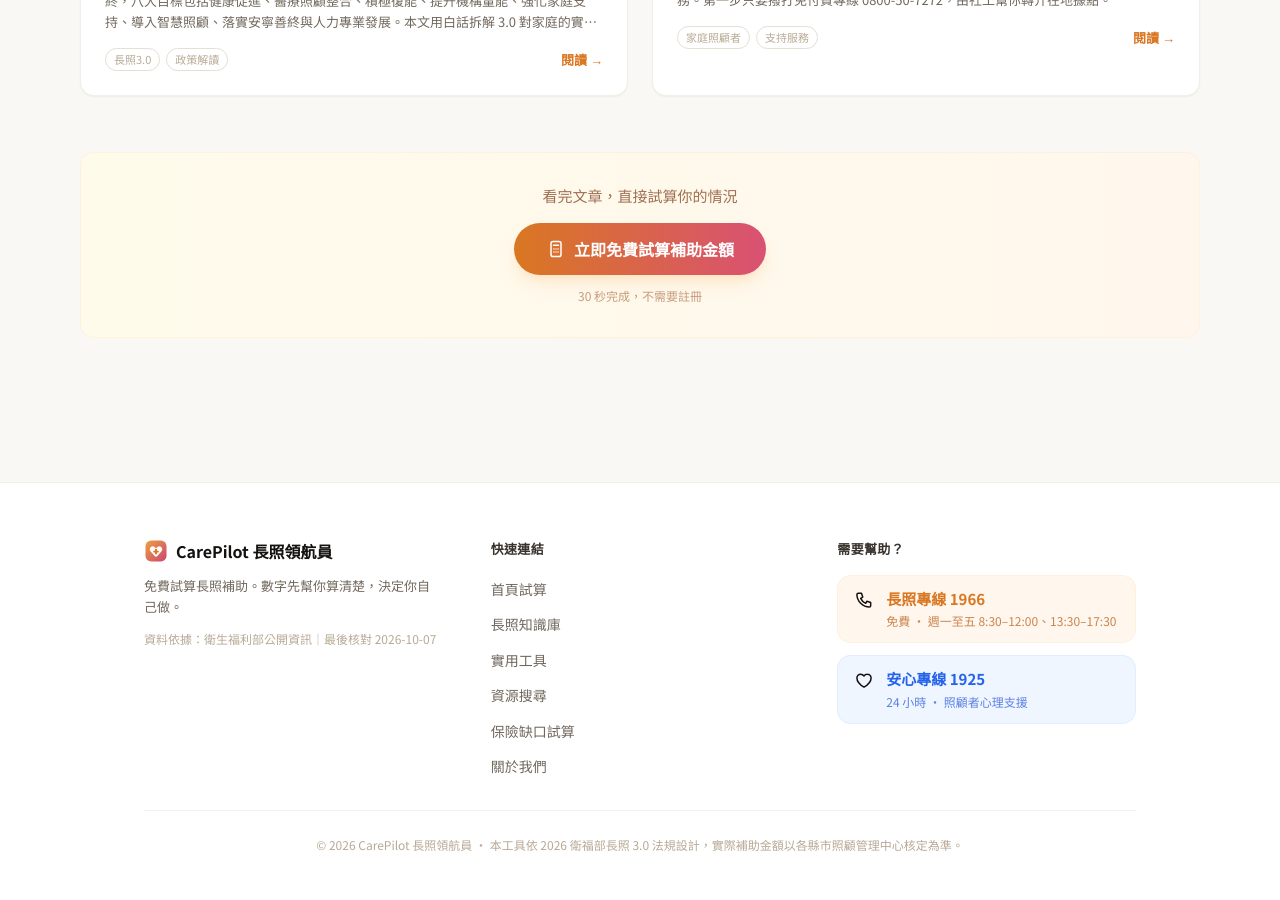
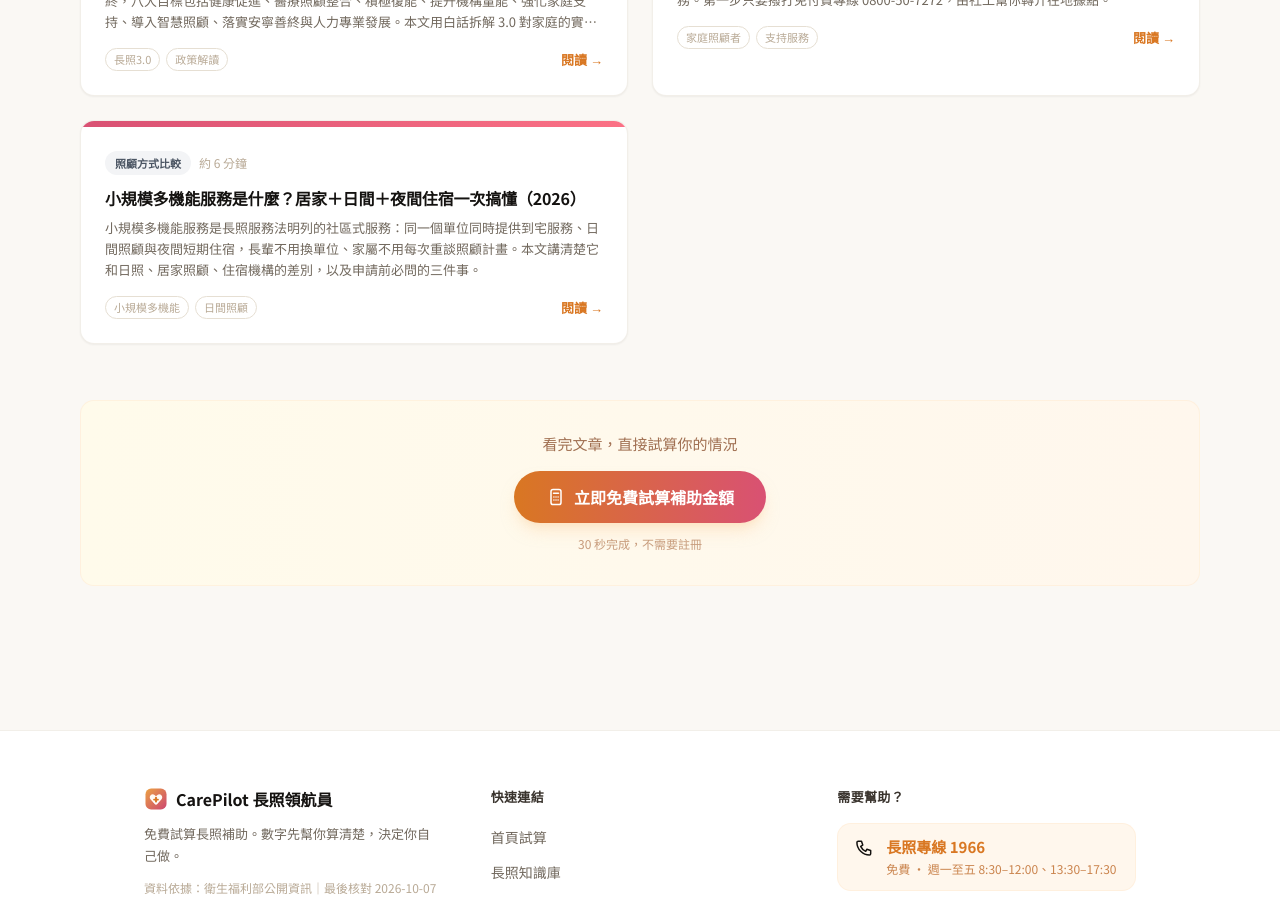
Before and after one commit to lalawgwg99/care-calculator, a Next.js app: page /blog in a window 1280 px wide. Shown: the part 2600-3500 px from the top of the page. Built offline with nearby package versions, Linux system fonts and the light colour scheme; no server answers.

Commit message:
新增小規模多機能服務專文（法源定位＋三模式對照＋四情境＋申請三問，費用／名額標待核實）

```diff
--- a/constants/blogPosts.ts
+++ b/constants/blogPosts.ts
@@ -1190,6 +1190,69 @@ export const BLOG_POSTS: BlogPost[] = [
     relatedToolHref: "/tools/burnout-check",
     relatedToolLabel: "照顧者倦怠檢測：先測自己的負荷程度",
   },
+  // ─── 19 ────────────────────────────────────────────────────────────────────
+  {
+    slug: "small-scale-multifunctional-services-guide",
+    title: "小規模多機能服務是什麼？居家＋日間＋夜間住宿一次搞懂（2026）",
+    description:
+      "小規模多機能服務是長照服務法明列的社區式服務：同一個單位同時提供到宅服務、日間照顧與夜間短期住宿，長輩不用換單位、家屬不用每次重談照顧計畫。本文講清楚它和日照、居家照顧、住宿機構的差別，以及申請前必問的三件事。",
+    keywords: [
+      "小規模多機能服務", "小規模多機能", "社區式長照服務",
+      "日間照顧 夜間住宿", "長照服務法第9條", "長照照顧方式比較",
+    ],
+    publishedAt: "2026-10-29",
+    updatedAt: "2026-10-29",
+    readingMinutes: 6,
+    category: "照顧方式比較",
+    tags: ["小規模多機能", "日間照顧", "社區照顧", "申請攻略"],
+    content: [
+      { type: "p", text: "多數家庭選長照服務時，以為只有三種答案：請人到家裡、日間送去中心、住進機構。但還有一種「混搭型」答案：小規模多機能服務。它的核心概念只有一句話——同一個單位，依長輩當天、當週的狀況，在「到宅、日間、夜間短期住宿」三種模式之間彈性切換，不用換單位、不用換照顧團隊。" },
+      { type: "h2", text: "一、先定位：它是法律明列的社區式服務，不是機構" },
+      { type: "p", text: "依《長期照顧服務法》第 9 條，長照服務按提供方式分為居家式、社區式、住宿機構式、家庭照顧者支持服務等；其中社區式服務包括日間照顧、家庭托顧、臨時住宿、團體家屋，以及小規模多機能服務。關鍵在「社區式」三個字：長輩晚上原則上還是回家住、留在熟悉的社區，不是住進機構。" },
+      { type: "h2", text: "二、三種模式，同一單位包辦" },
+      { type: "table", headers: ["模式", "白話意思", "解決什麼痛點"], rows: [
+        ["到宅服務", "照顧人員到長輩家裡服務：身體照顧、日常生活協助", "長輩行動不便出門困難、或家人希望長輩留在家裡的日子"],
+        ["日間照顧", "白天把長輩送到據點：用餐、活動、復健、社交，晚上回家", "家屬白天要上班，長輩白天需要有人看顧與陪伴"],
+        ["夜間短期住宿", "有需要時在據點過夜幾天，再回家", "家屬臨時出差、生病、需要連續休息，找不到代班人手的日子"],
+      ]},
+      { type: "p", text: "三種模式由同一單位、同一批照顧人員接手，帶來兩個實際好處。第一，長輩不用反覆適應新環境、新面孔，對失智長輩尤其重要；第二，家屬不用在不同單位之間重複交代病況、用藥與生活習慣，照顧計畫由同一個團隊連貫執行。" },
+      { type: "h2", text: "三、和另外三種方式比，差別在哪？" },
+      { type: "table", headers: ["照顧方式", "晚上住哪", "彈性", "最適合誰"], rows: [
+        ["居家照顧（居服員到宅）", "家裡", "按排定的時段到宅", "中度以下失能、家人夜間能在家、希望長輩完全留在家裡"],
+        ["日間照顧中心", "家裡", "固定白天時段", "白天需要看顧、晚上家人能接手，長輩喜歡團體活動"],
+        ["小規模多機能服務", "家裡為主，必要時據點過夜", "三種模式可依需求切換", "需求會變動的家庭：平常白天送據點、偶爾需要過夜代班"],
+        ["住宿機構", "機構", "24 小時全日照顧", "重度失能、夜間醫療照護需求高、家中無人可輪班"],
+      ]},
+      { type: "tip", text: "一句話分辨：日照中心是「白天固定去一個地方」；小規模多機能是「一個單位，三種用法隨需求切換」。如果你家每個月總有幾天特別難排（出差、回診、家人病倒），多機能的彈性就是它的價值所在。" },
+      { type: "h2", text: "四、四種常見情境，各走哪一條路" },
+      { type: "ol", items: [
+        "上班族家庭（白天沒人在家，偶爾要出差）：平常走日間模式，家屬出差那幾天切夜間短期住宿，同一單位接手，不用臨時找機構床位。",
+        "失智長輩（白天需要活動刺激、夜間偶爾遊走）：白天在據點參與活動、維持作息；家屬需要連續休息時，用短期住宿補上夜間空缺。",
+        "術後過渡期（出院後還沒穩定）：先以到宅＋日間搭配復健，等狀況穩定再逐步減少服務頻率，不用一次就決定住不住機構。",
+        "家屬臨時有事（生病、家中有急事）：原本就有配合的單位，直接問能不能排幾天夜間住宿，比臨時到處問床位快得多。",
+      ]},
+      { type: "h2", text: "五、申請流程與申請前必問的三件事" },
+      { type: "p", text: "申請走一般長照流程：撥打 1966，由各縣市長期照顧管理中心派員到府評估 CMS 等級、核定照顧計畫；再由照管中心或個管師依計畫媒合服務單位。因為小規模多機能屬於社區式服務的一種，實際能不能用，取決於你所在縣市有沒有這類單位承接——不是每個縣市、每個鄉鎮都有，申請前務必先問清楚。" },
+      { type: "ol", items: [
+        "問照管中心：我這個縣市／鄉鎮，有沒有小規模多機能服務單位？名額與排隊狀況如何？",
+        "問單位本身：三種模式各自怎麼收費、自付比例與給付方式如何計算？夜間短期住宿最長可連住幾天、要提前多久預約？",
+        "問自己：長輩夜間的醫療照護需求高不高？如果需要 24 小時醫療照護，應請照管中心重新評估是否改走住宿機構或居家護理，不要硬套多機能模式。",
+      ]},
+      { type: "warning", text: "費用與給付方式各縣市、各單位不同，官方公開資料未明載統一數字，本文不寫金額；實際金額以照管中心核定與服務單位公告為準。各縣市小規模多機能單位的分布與名額，亦以各縣市照管中心最新公告為準（待核實）。" },
+      { type: "h2", text: "六、一句話總結" },
+      { type: "p", text: "小規模多機能服務適合「需求會變動」的家庭：平常白天送據點、偶爾需要過夜代班，由同一單位接手，不用每次換地方、換人、重談計畫。申請前先打 1966 評估，再問照管中心你家附近有沒有這類單位、怎麼收費，兩通電話就能確認這條路走不走得通。" },
+      { type: "info", text: "本文法源依據：《長期照顧服務法》第 9 條（社區式服務包括日間照顧、家庭托顧、臨時住宿、團體家屋、小規模多機能服務）；三模式整合概念參考公開報導對小規模多機能中心的說明（白天照顧、短期住宿與緊急支援由同一單位提供）。費用、給付方式、各縣市單位分布與名額未在官方公開資料明載，標示待核實，實際以照管中心核定與單位公告為準。" },
+    ],
+    faq: [
+      { q: "小規模多機能服務到底是什麼？", a: "它是長照服務法規定的社區式服務之一：同一個單位同時提供到宅服務、日間照顧與夜間短期住宿，依長輩需求彈性切換。長輩晚上原則上回家住、留在社區，不是住進機構。" },
+      { q: "小規模多機能和日間照顧中心有什麼不同？", a: "日照中心是白天固定去一個地方、晚上回家；小規模多機能除了日間模式，還能在有需要時切換到宅服務或夜間短期住宿，由同一單位、同一批人接手，不用換單位重談計畫。" },
+      { q: "可以只用其中一種模式嗎？", a: "概念上是依需求彈性組合，但實際組合方式、時段與預約規則由照顧計畫與服務單位安排決定，申請時要向照管中心與單位確認，不要預設三種模式隨時都能任意切換。" },
+      { q: "申請小規模多機能要什麼資格？", a: "走一般長照流程：撥打 1966 申請，經到府評估 CMS 等級、核定照顧計畫後，由照管中心媒合。能否使用還取決於所在縣市有沒有這類單位承接，不是每個鄉鎮都有。" },
+      { q: "小規模多機能服務一個月要花多少錢？", a: "各縣市、各單位收費與給付方式不同，官方公開資料未明載統一數字，本文不寫金額。實際費用以照管中心核定與服務單位公告為準，申請前務必先問清楚自付比例與夜間住宿的計費方式。" },
+    ],
+    relatedToolHref: "/",
+    relatedToolLabel: "回主試算：先算你家 CMS 等級的四包錢",
+  },
 ];
 
 export function getBlogPost(slug: string): BlogPost | undefined {
```
